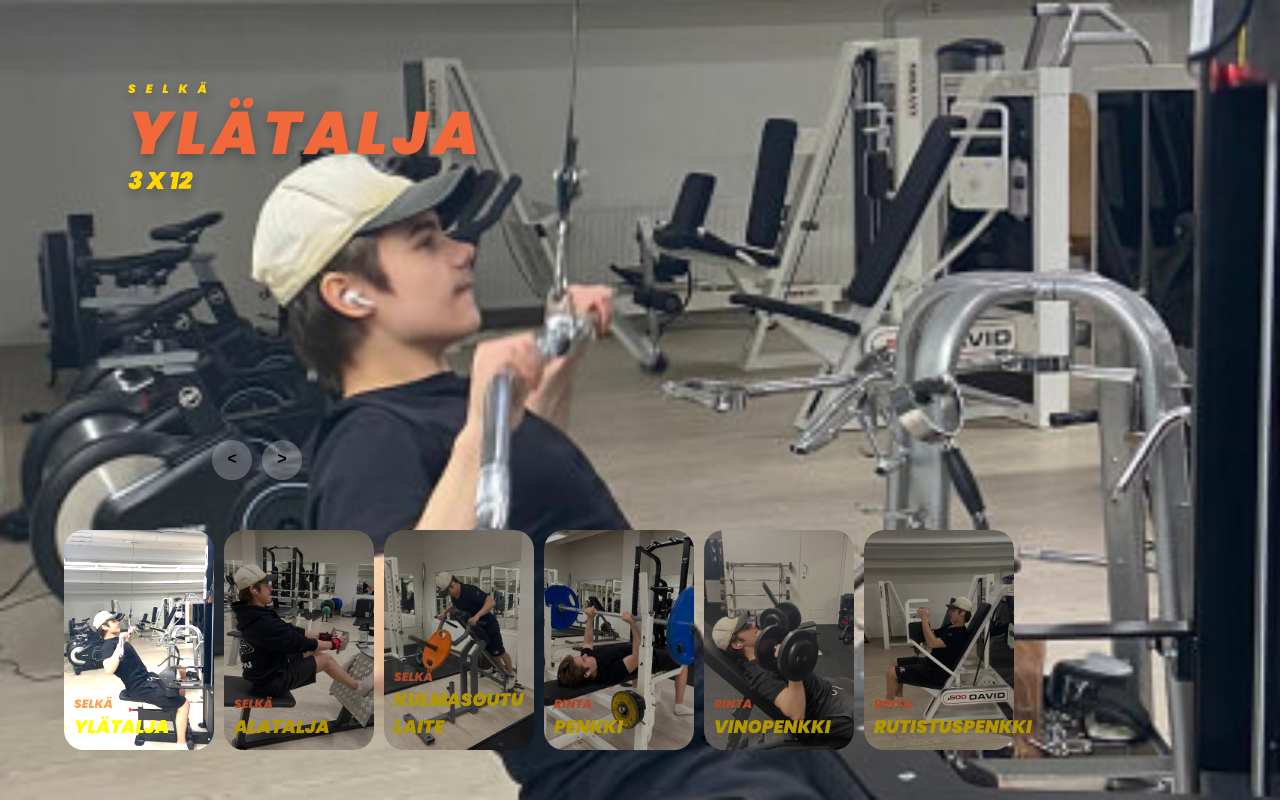
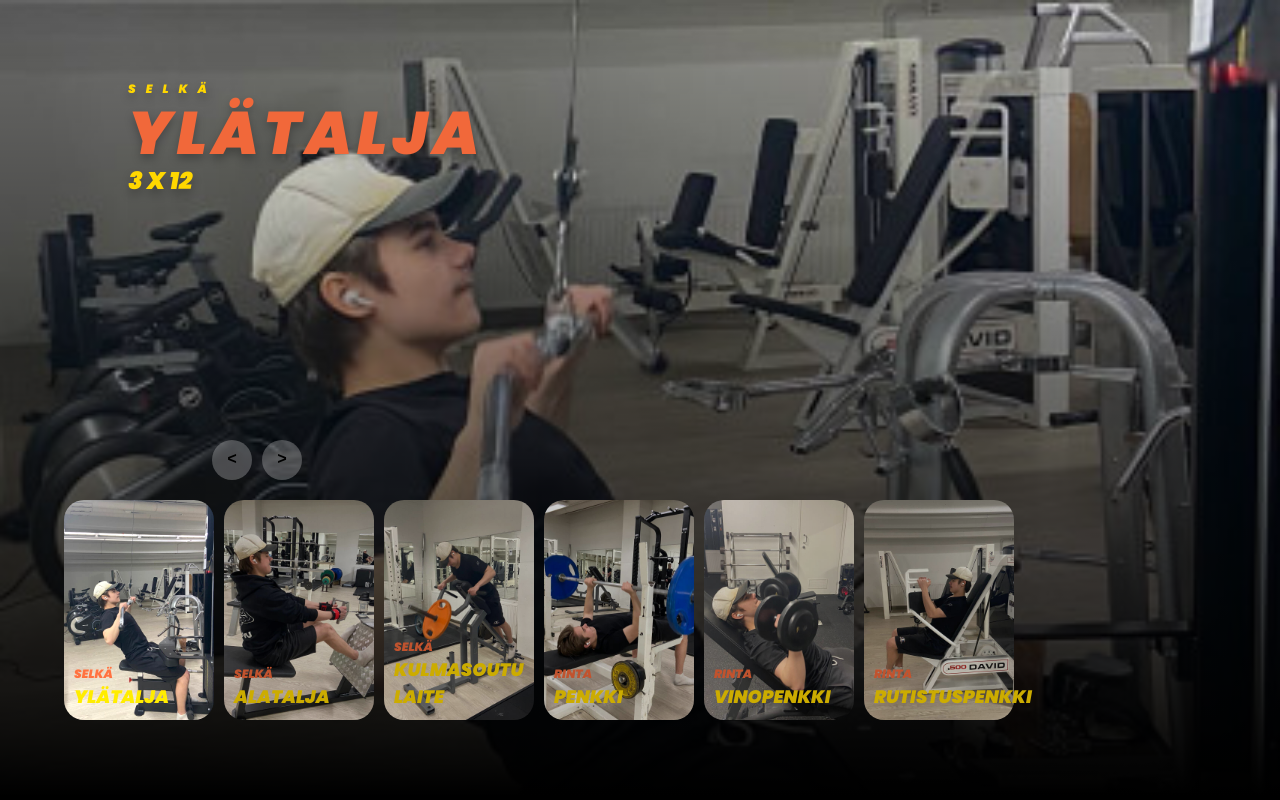
Before and after one commit to Jacode11/JT, a plain HTML site: page RintaSelkä.html in a window 1280 px wide. Drawn offline with Linux system fonts and the light colour scheme.

Commit message:
script/css

```diff
--- a/script.js
+++ b/script.js
@@ -1,12 +1,11 @@
-
-//step 1: get DOM
+///step 1: get DOM
 //let nextDom = document.getElementById('next');
 //let prevDom = document.getElementById('prev');
 
-//let carouselDom = document.querySelector('.carousel');
-//let SliderDom = carouselDom.querySelector('.carousel .list');
-//let thumbnailBorderDom = document.querySelector('.carousel .thumbnail');
-//let thumbnailItemsDom = thumbnailBorderDom.querySelectorAll('.item');
+let carouselDom = document.querySelector('.carousel');
+//let listItemDom = document.querySelector('.carousel .list');
+//let thumbnailDom = document.querySelector('.carousel .thumbnail');
+//let thumbnailDom = document.querySelectorAll('.item');
 //let timeDom = document.querySelector('.carousel .time');
 
 //thumbnailBorderDom.appendChild(thumbnailItemsDom[0]);
@@ -16,32 +15,38 @@
 //nextDom.onclick = function(){
     //showSlider('next');
 //}
-
 //prevDom.onclick = function(){
     //showSlider('prev');
 //}
+
+let timeRunning = 1000;
+let runTimeOut;
+
+
+
 //let runTimeOut;
 //let runNextAuto = setTimeout(() => {
     //next.click();
-//}, timeAutoNext)
+//, timeAutoNext)
 //function showSlider(type){
-    //let  SliderItemsDom = SliderDom.querySelectorAll('.carousel .list .item');
-    //let thumbnailItemsDom = document.querySelectorAll('.carousel .thumbnail .item');
+    //let itemSlider = document.querySelectorAll('.carousel .list .item');
+    //let itemThumbnail = document.querySelectorAll('.carousel .thumbnail .item');
 
     //if(type === 'next'){
-        //SliderDom.appendChild(SliderItemsDom[0]);
-        //thumbnailBorderDom.appendChild(thumbnailItemsDom[0]);
+        //listItemDom.appendChild(itemSlider[0]);
+        //thumbnailDom.appendChild(itemThumbnail[0]);
         //carouselDom.classList.add('next');
     //}else{
-        //SliderDom.prepend(SliderItemsDom[SliderItemsDom.length - 1]);
-        //thumbnailBorderDom.prepend(thumbnailItemsDom[thumbnailItemsDom.length - 1]);
+        //let positionLastItem = itemSlider.length - 1;
+        //listItemDom.prepend(itemSlider[positionLastItem]);
+        //thumbnailDom.prepend(itemThumbnail[positionLastItem]);
         //carouselDom.classList.add('prev');
     //}
-    //clearTimeout(runTimeOut);
-    //runTimeOut = setTimeout(() => {
-        //carouselDom.classList.remove('next');
-        //carouselDom.classList.remove('prev');
-    //}, timeRunning);
+    clearTimeout(runTimeOut);
+    runTimeOut = setTimeout(() => {
+        carouselDom.classList.remove('next');
+        carouselDom.classList.remove('prev');
+    }, timeRunning)
 
     //clearTimeout(runNextAuto);
     //runNextAuto = setTimeout(() => {
@@ -53,10 +58,10 @@ let next = document.getElementById('next');
 let prev = document.getElementById('prev');
 let thumbnails = document.querySelectorAll('.thumbnail .item');
 
-// config param//
+/// config param///
 let countItem = items.length;
 let itemActive = 0;
-// event next click//
+/// event next click///
 next.onclick = function(){
     itemActive = itemActive + 1;
     if(itemActive >= countItem){
@@ -64,7 +69,7 @@ next.onclick = function(){
     }
     showSlider();
 }
-//event prev click//
+///event prev click///
 prev.onclick = function(){
     itemActive = itemActive - 1;
     if(itemActive < 0){
@@ -72,29 +77,29 @@ prev.onclick = function(){
     }
     showSlider();
 }
-// auto run slider//
+/// auto run slider///
 //let refreshInterval = setInterval(() => {
     //next.click();
 //}, 5000)
 function showSlider(){
-    // remove item active old//
+    /// remove item active old///
     let itemActiveOld = document.querySelector('.carousel .list .item.active');
     let thumbnailActiveOld = document.querySelector('.thumbnail .item.active');
     itemActiveOld.classList.remove('active');
     thumbnailActiveOld.classList.remove('active');
 
-    // active new item//
+    /// active new item///
     items[itemActive].classList.add('active');
     thumbnails[itemActive].classList.add('active');
 
-    // clear auto time run slider//
+    /// clear auto time run slider///
     //clearInterval(refreshInterval);
     //refreshInterval = setInterval(() => {
         //next.click();
     //}, 5000)
 }
 
-// click thumbnail//
+/// click thumbnail
 thumbnails.forEach((thumbnail, index) => {
     thumbnail.addEventListener('click', () => {
         itemActive = index;
--- a/style1.css
+++ b/style1.css
@@ -6,10 +6,10 @@ body{
     margin: 0;
     font-size: 12px;
 }
-a{
+/*a{
     text-decoration: none;
     color: #eee;
-}
+}*/
 header{
     width: 1140px;
     max-width: 80%;
@@ -20,13 +20,13 @@ header{
     position: relative;
     z-index: 100;
 }
-header a{
+/*header a{
     margin-right: 40px;
     color: #f1683a;
 }
 header a:hover{
     background-color: #555;
-}
+}*/
 /* carousel */
 .carousel{
     width: 100vw;
@@ -38,11 +38,25 @@ header a:hover{
 .carousel .list .item{
     position: absolute;
     inset: 0 0 0 0;
+    overflow: hidden;
+    opacity: 0;
+    transition: .5s;
 }
 .carousel .list .item img{
     width: 100%;
     height: 100%;
     object-fit: cover;
+}
+.carousel .list .item::after{
+    content: '';
+    width: 100%;
+    height: 100%;
+    position: absolute;
+    left: 0;
+    bottom: 0;
+    background-image: linear-gradient(
+        to top, #000 0.5%, transparent
+    );
 }
 .carousel .list .item .content{
     position: absolute;
@@ -55,34 +69,63 @@ header a:hover{
     box-sizing: border-box;
     color: #fff;
     text-shadow: 0 5px 10px #0004;
+    z-index: 1;
 }
 .carousel .list .item .content .author{
     font-weight: bold;
     letter-spacing: 10px;
     padding-bottom: 5px;
-}
-.carousel .author{
     color: gold;
 }
 .carousel .list .item .content .title{
     font-weight: bold;
+    letter-spacing: 5px;
     font-size: 5em;
     line-height: 1em;
     color: #f1683a;
-    letter-spacing: 5px;
+    list-style: 1.3em;
 }
-.carousel .des{
+.carousel .list .item .content .des{
     font-size: 2em;
     color: gold;
 }
+.carousel .list .item.active{
+    opacity: 1;
+    z-index: 10;
+}
+@keyframes showContent {
+    to{
+        transform: translateY(0);
+        filter: blur(0);
+        opacity: 1;
+    }
+}
+.carousel .list .item.active .author:nth-child(1),
+.carousel .list .item.active .title,
+.carousel .list .item.active .des:nth-child(3) {
+    transform: translateY(30px);
+    filter: blur(20px);
+    opacity: 0;
+    animation: showContent .1s .2s ease-in-out 1 forwards;
+}
+.carousel .list .item.active .title{
+    animation-delay: 0.3s;
+}
+.carousel .list .item.active .des:nth-child(3){
+    animation-duration: 0.4s;
+}
+
+
+
 
 /* thumbnail */
 .carousel .thumbnail{
     position: absolute;
     bottom: 50px;
     left: 5%;
-    /*width: max-content;*/
+    width: max-content;
     width: 100%;
+    height: 250px;
     z-index: 11;
     display: flex;
     gap: 10px;
@@ -96,9 +139,9 @@ header a:hover{
     width: 150px;
     height: 220px;
     flex-shrink: 0;
-    filter: brightness(.7);
+    filter: brightness(.8);
     transition: .5s;
-    /*position: relative;*/
+    position: relative;
 }
 .carousel .thumbnail .item img{
     width: 100%;
@@ -107,13 +150,11 @@ header a:hover{
     border-radius: 20px;
 }
 .carousel .thumbnail .item.active{
-    filter: brightness(1.5);
+    filter: brightness(1.1);
 }
 .carousel .thumbnail .item .content{
     position: absolute;
-    bottom: 10px;
-    left: 10px;
-    right: 10px;
+    inset: auto 10px 10px 10px;
 }
 .carousel .thumbnail .item .content .title{
     font-weight: bold;
@@ -123,6 +164,7 @@ header a:hover{
 }
 .thumbnail .des{
     font-size: 1.5em;
+    color: gold;
 }
 
 /* arrow */
@@ -263,53 +305,6 @@ header a:hover{
     pointer-events: none;
 }
 
-.carousel .list .item.active{
-    opacity: 1;
-    z-index: 10;
-}
-@keyframes showContent {
-    to{
-        transform: translateY(0);
-        filter: blur(0);
-        opacity: 1;
-    }
-}
-.carousel .list .item.active .author:nth-child(1),
-.carousel .list .item.active .title,
-.carousel .list .item.active .des:nth-child(3){
-    transform: translateY(30px);
-    filter: blur(20px);
-    opacity: 0;
-    animation: showContent .5s .7s ease-in-out 1 forwards;
-}
-.carousel .list .item.active .title{
-    animation-delay: 1s;
-}
-.carousel .list .item.active .des:nth-child(3){
-    animation-duration: 1.3s;
-}
-
-
-/* time */
-.carousel .time{
-    width: 0%;
-    height: 5px;
-    background-color: #f1683a;
-    position: absolute;
-    z-index: 100;
-    top: 0;
-    left: 0;
-}
-.carousel.next .time,
-.carousel.prev .time{
-    width: 100%;
-    animation: timeRunning 2s linear 1 forwards;
-}
-@keyframes timeRunning{
-    to{
-        width: 0;
-    }
-}
 
 
 
@@ -332,7 +327,7 @@ header a:hover{
     .thumbnail .des{
         font-size: 1.5em;
     }
-    /*.thumbnail{
+    .thumbnail{
         justify-content: start;
-    }*/
+    }
 }
```
